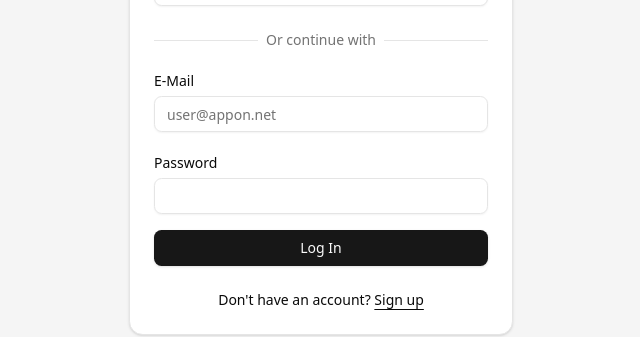
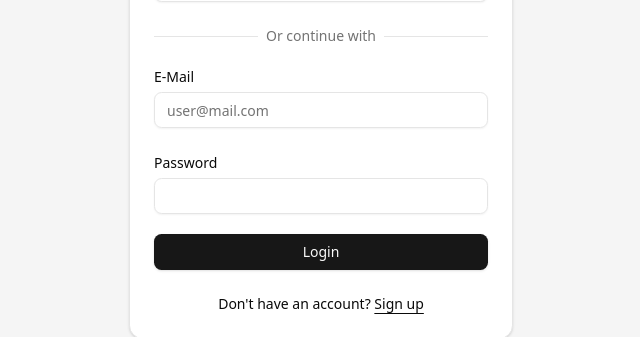
Before and after one commit to 72mins/bettercd, a React (Vite) app in the folder frontend/: page / in a window 1280 px wide. Shown: the part 295-632 px from the top of the page, without its empty margins (319-959 px from the left). Built offline with nearby package versions, Linux system fonts and the light colour scheme; no server answers; what axios-auth-refresh would draw is missing.

Commit message:
refactor: login form tweaks

```diff
--- a/frontend/src/components/auth/login-form.tsx
+++ b/frontend/src/components/auth/login-form.tsx
@@ -2,7 +2,6 @@ import { z } from 'zod';
 import { useForm } from 'react-hook-form';
 import { zodResolver } from '@hookform/resolvers/zod';
 
-import { cn } from '@/lib/utils';
 import { Card, CardContent, CardDescription, CardHeader, CardTitle } from '@/components/ui/card';
 import { Button } from '@/components/ui/button';
 import { Input } from '@/components/ui/input';
@@ -11,6 +10,7 @@ import { useLoginUser } from '@/services/auth/login';
 import { useAuthStore } from '@/store/auth';
 import { setTokens } from '@/lib/localStorage';
 import { setHeaderToken } from '@/axios';
+import { cn } from '@/lib/utils';
 
 const formSchema = z.object({
     email: z.string().email({ message: 'Invalid email address' }),
@@ -43,9 +43,6 @@ export function LoginForm({ className, ...props }: React.ComponentPropsWithoutRe
                     refresh: res.refresh,
                 });
             },
-            onError: (err) => {
-                console.error(err);
-            },
         });
     };
 
@@ -75,7 +72,7 @@ export function LoginForm({ className, ...props }: React.ComponentPropsWithoutRe
                             </span>
                         </div>
                         <Form {...form}>
-                            <form className="grid" onSubmit={form.handleSubmit(onSubmit)}>
+                            <form className="grid gap-1" onSubmit={form.handleSubmit(onSubmit)}>
                                 <FormField
                                     control={form.control}
                                     name="email"
@@ -83,12 +80,7 @@ export function LoginForm({ className, ...props }: React.ComponentPropsWithoutRe
                                         <FormItem className="mb-6">
                                             <FormLabel>E-Mail</FormLabel>
                                             <FormControl>
-                                                <Input
-                                                    //error={emailError}
-                                                    autoComplete="on"
-                                                    placeholder="user@appon.net"
-                                                    {...field}
-                                                />
+                                                <Input autoComplete="on" placeholder="user@mail.com" {...field} />
                                             </FormControl>
                                             <FormMessage />
                                         </FormItem>
@@ -103,19 +95,14 @@ export function LoginForm({ className, ...props }: React.ComponentPropsWithoutRe
                                                 <FormLabel>Password</FormLabel>
                                             </div>
                                             <FormControl>
-                                                <Input
-                                                    //error={passwordError}
-                                                    autoComplete="on"
-                                                    type="password"
-                                                    {...field}
-                                                />
+                                                <Input autoComplete="on" type="password" {...field} />
                                             </FormControl>
                                             <FormMessage />
                                         </FormItem>
                                     )}
                                 />
                                 <Button loading={isPending} type="submit" className="w-full">
-                                    Log In
+                                    Login
                                 </Button>
                             </form>
                         </Form>
```
